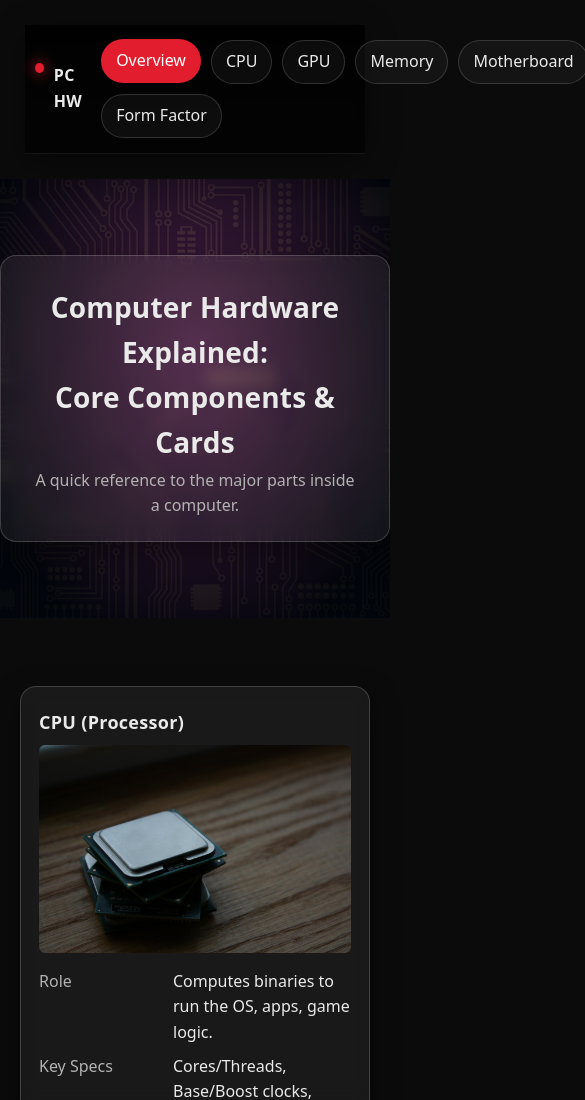
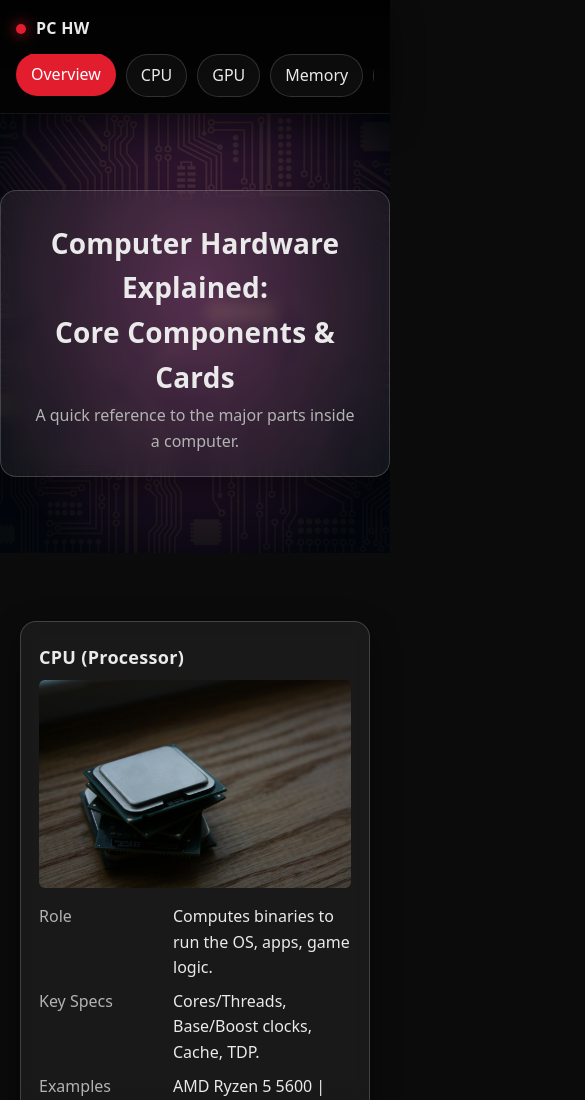
Before and after one commit to luissebfk-source/luissebfk-source.github.io, a plain HTML site: page index.html in a window 390 px wide. Shown: the top 1100 px of the page, 585 px wide, since content can reach past the window. Drawn offline with Linux system fonts and the light colour scheme.

Commit message:
Add files via upload

```diff
--- a/CSS/Style.css
+++ b/CSS/Style.css
@@ -3,7 +3,6 @@
   --fg: #eaeaea;
   --muted: #b3b3b3;
   --brand: #e11d2e;
-
   --panel: rgba(255, 255, 255, .06);
   --panel-border: rgba(255, 255, 255, .18);
   --shadow: 0 10px 30px rgba(0, 0, 0, .45);
@@ -13,12 +12,11 @@
 }
 
 * {
-        box-sizing: border-box
+  box-sizing: border-box;
 }
 
-    html,
-    body {
-        height: 100%
+html, body {
+  height: 100%;
 }
 
 body {
@@ -33,7 +31,7 @@
 
 a {
   color: inherit;
-        text-decoration: none
+  text-decoration: none;
 }
 
 .menu {
@@ -44,24 +42,26 @@
   backdrop-filter: blur(6px);
   border-bottom: 1px solid rgba(255, 255, 255, .08);
   box-shadow: var(--shadow);
-        margin: 25px;
+  margin: 0;
+  padding: 10px 16px;
 }
 
 .menu__inner {
   max-width: var(--maxw);
-        width: 2000px;
+  width: 100%;
   margin: 0 auto;
-        height: 128px;
+  min-height: 64px;
   display: flex;
   align-items: center;
   justify-content: space-between;
-       /*gap: 16px;*/
-        padding:10px;
+  gap: 12px;
+  flex-wrap: wrap;
+  padding: 6px 0;
 }
 
 .brand {
   display: flex;
-        align-items: left;
+  align-items: center;
   gap: 10px;
   letter-spacing: .3px;
   font-weight: 700;
@@ -120,7 +120,6 @@
 }
 
 .headline::after {
-
   content: "";
   position: absolute;
   inset: 0;
@@ -141,30 +140,29 @@
 }
 
 @keyframes rise {
-        to {
-            transform: translateY(0)
-        }
+  to { transform: translateY(0) }
 }
 
 .headline h1 {
   margin: .1rem 0 .2rem;
   font-size: clamp(28px, 5vw, 44px);
-        letter-spacing: .2px
+  letter-spacing: .2px;
 }
 
 .headline p {
   margin: .2rem 0 0;
-        color: var(--muted)
+  color: var(--muted);
 }
 
 .container {
   max-width: var(--maxw);
   margin: 0 auto;
-        padding: 40px 20px 80px
+  padding: 40px 20px 80px;
 }
 
 .section {
-        margin: 28px 0
+  margin: 28px 0;
+  scroll-margin-top: 120px;
 }
 
 .card-grid {
@@ -183,18 +181,24 @@
   transition: transform var(--trans), box-shadow var(--trans), border-color var(--trans);
 }
 
-    .card-img { width: 100%; height: auto; border-radius: 6px; margin-bottom: .5rem; display: block; }
+.card-img {
+  width: 100%;
+  height: auto;
+  border-radius: 6px;
+  margin-bottom: .5rem;
+  display: block;
+}
 
 .card:hover {
   transform: translateY(-4px);
   box-shadow: 0 16px 36px rgba(0, 0, 0, .55);
-        border-color: rgba(255, 255, 255, .28)
+  border-color: rgba(255, 255, 255, .28);
 }
 
 .card h3 {
   margin: .2rem 0 .5rem;
   font-size: 18px;
-        letter-spacing: .3px
+  letter-spacing: .3px;
 }
 
 .spec {
@@ -205,18 +209,18 @@
 }
 
 .spec dt {
-        color: var(--muted)
+  color: var(--muted);
 }
 
 .spec dd {
-        margin: 0
+  margin: 0;
 }
 
 footer {
   border-top: 1px solid rgba(255, 255, 255, .08);
   color: var(--muted);
   padding: 26px 20px;
-        text-align: center
+  text-align: center;
 }
 
 .tag {
@@ -230,9 +234,19 @@
   margin-left: 8px;
 }
 
+@media (max-width: 600px) {
+  .nav {
+    flex-wrap: nowrap;
+    overflow-x: auto;
+    -webkit-overflow-scrolling: touch;
+  }
+  .nav a { white-space: nowrap; }
+  .nav::-webkit-scrollbar { display: none; }
+}
+
 @media (prefers-reduced-motion: reduce) {
   * {
     animation: none !important;
-            transition: none !important
+    transition: none !important;
   }
 }
```
Lines whose indentation alone changed are shown as unchanged.
